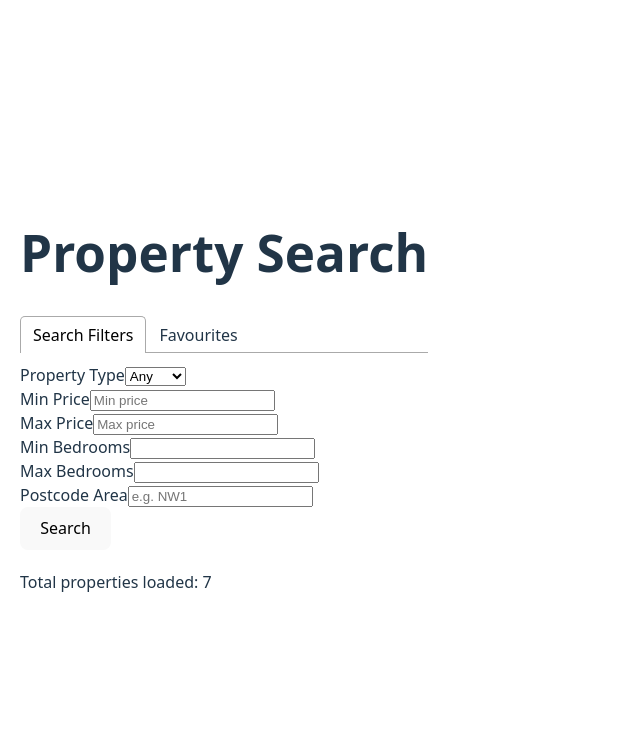
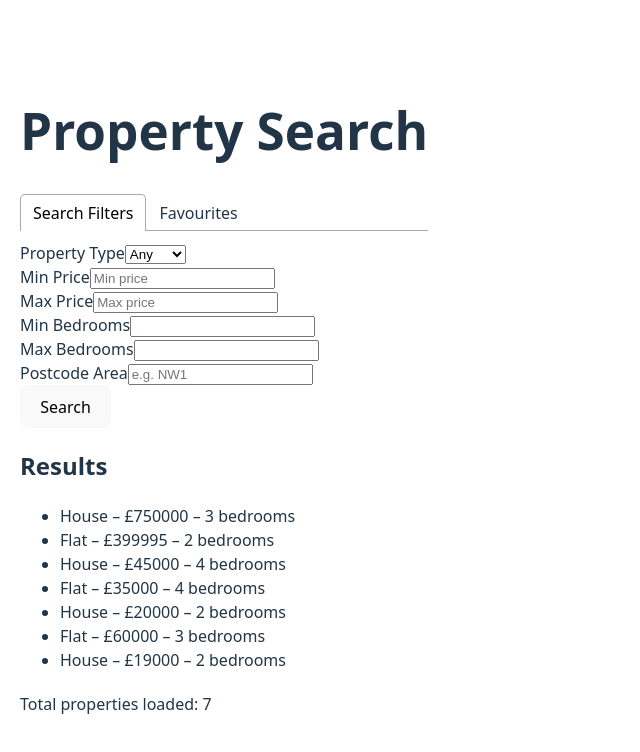
Before and after one commit to ThinaraSenarathne/Advaced-Clientside-Development-Coursework, a React (Vite) app: page / in a window 1280 px wide. Shown: the top 752 px of the page, without its empty margins (0-640 px from the left). Built offline with nearby package versions, Linux system fonts and the light colour scheme; the HTML template or start-up script is replaced by a standard one.

Commit message:
Implement multi-criteria property search filtering

```diff
--- a/src/pages/SearchPage.jsx
+++ b/src/pages/SearchPage.jsx
@@ -13,12 +13,50 @@ function SearchPage() {
     postcode: '',
   })
 
+  const [results , setResults] = useState(data.properties)
+
   const handleChange = (e) => {
     const {name , value} = e.target
     setFilters({
         ...filters,
         [name]: value
     })
+  }
+
+  const handleSearch = () => {
+    const filtered = data.properties.filter((property) => {
+
+        if (filters.type && property.type !== filters.type) {
+            return false
+        }
+
+        if (filters.minPrice && property.price < Numbers (filters.minPrice)) {
+            return false
+        }
+
+        if (filters.maxPrice && property.price > Numbers (filters.maxPrice)) {
+            return false
+        }
+
+        if (filters.minBedrooms && property.bedrooms < Numbers (filters.minBedrooms)) {
+            return false
+        }
+
+        if (filters.maxBedrooms && property.bedrooms > Numbers (filters.maxBedrooms)) {
+            return false
+        }
+
+        if (
+            filters.postcode &&
+            !property.postcode.toUpperCase().satartsWith(filters.postcode.toUpperCase())
+        ) {
+            return false
+        }
+
+        return true
+    })
+
+    setResults(filtered)
   }
 
   return (
@@ -67,7 +105,7 @@ function SearchPage() {
                     <input type = "text" name = "postcode" value = {filters.postcode} onChange = {handleChange} placeholder = "e.g. NW1"/>
                 </div>
 
-                <button type="button">Search</button>
+                <button type="button" onClick = {handleSearch}> Search </button>
             </form>
         </TabPanel>
 
@@ -75,6 +113,20 @@ function SearchPage() {
             <p>No favourites added yet.</p>
         </TabPanel>
       </Tabs>
+
+      <div>
+        <h2>Results</h2>
+
+        {results.length === 0 && <p>No properties found.</p>}
+
+        <ul>
+            {results.map((property) =>
+                <li key = {property.id}>
+                    {property.type} – £{property.price} – {property.bedrooms} bedrooms
+                </li>
+            )}
+        </ul>
+      </div>
 
       <p style = {{marginTop: '20px'}}>
         Total properties loaded: {data.properties.length}
```
